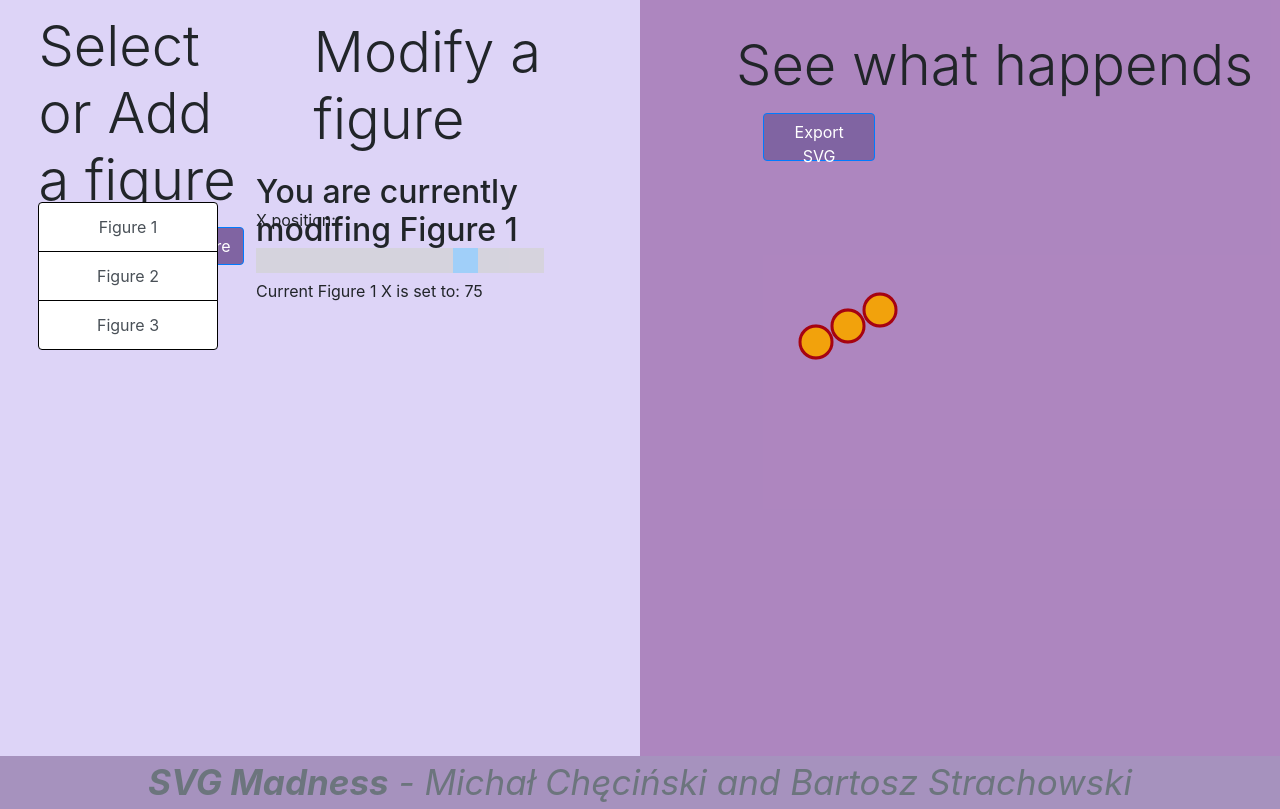
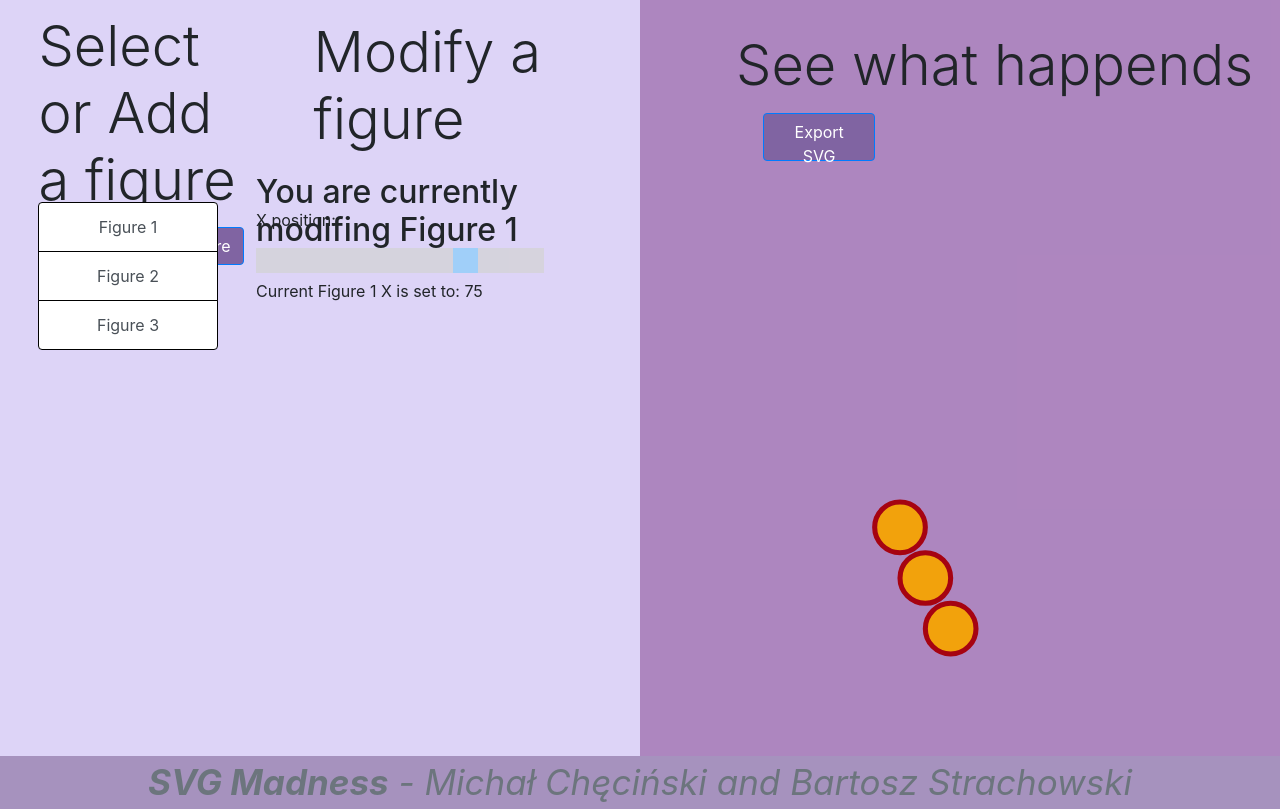
Before and after one commit to strachob/svg-animations, a React (Create React App) app: page / in a window 1280 px wide. Built offline with nearby package versions, Linux system fonts and the light colour scheme.

Commit message:
Change Animation Pane resolution

```diff
--- a/src/AnimationPane/AnimationPane.css
+++ b/src/AnimationPane/AnimationPane.css
@@ -5,20 +5,12 @@
 }
 
 .animation {
-    margin-left: 15%;
-    animation: Animation-spin infinite 20s linear;
+    margin-left: 5%;
+    /* animation: Animation-spin infinite 20s linear; */
     height: 40vmin;
     pointer-events: none;
   }
 
-  @keyframes Animation-spin {
-    from {
-      transform: rotate(0deg);
-    }
-    to {
-      transform: rotate(360deg);
-    }
-  }
 .export {
   margin-left: 5%;
   height: 3em;
--- a/src/AnimationPane/index.js
+++ b/src/AnimationPane/index.js
@@ -1,5 +1,6 @@
 import React from 'react';
 import './AnimationPane.css';
+import { ReactComponent as Logo} from '../logo.svg';
 
 class AnimationPane extends React.Component {
   constructor(props) {
@@ -14,12 +15,15 @@ class AnimationPane extends React.Component {
 
     render() {
       return <div className="animation-pane pane">
-      <div>
-        <h1 className="display-4 figure-header">See what happends
-        <button className="btn btn-primary export"> Export SVG </button></h1>
+        <div>
+          <h1 className="display-4 figure-header">See what happends
+          <button className="btn btn-primary export"> Export SVG </button></h1>
 
-      </div>
-        <img src={this.state.svg} className="animation" alt="svg animation" />
+        </div>
+        <div className="animation" >
+        {/* <img src={this.state.svg} className="animation" alt="svg animation" /> */}
+        <Logo />
+        </div>
       </div>
     }
   }
```
